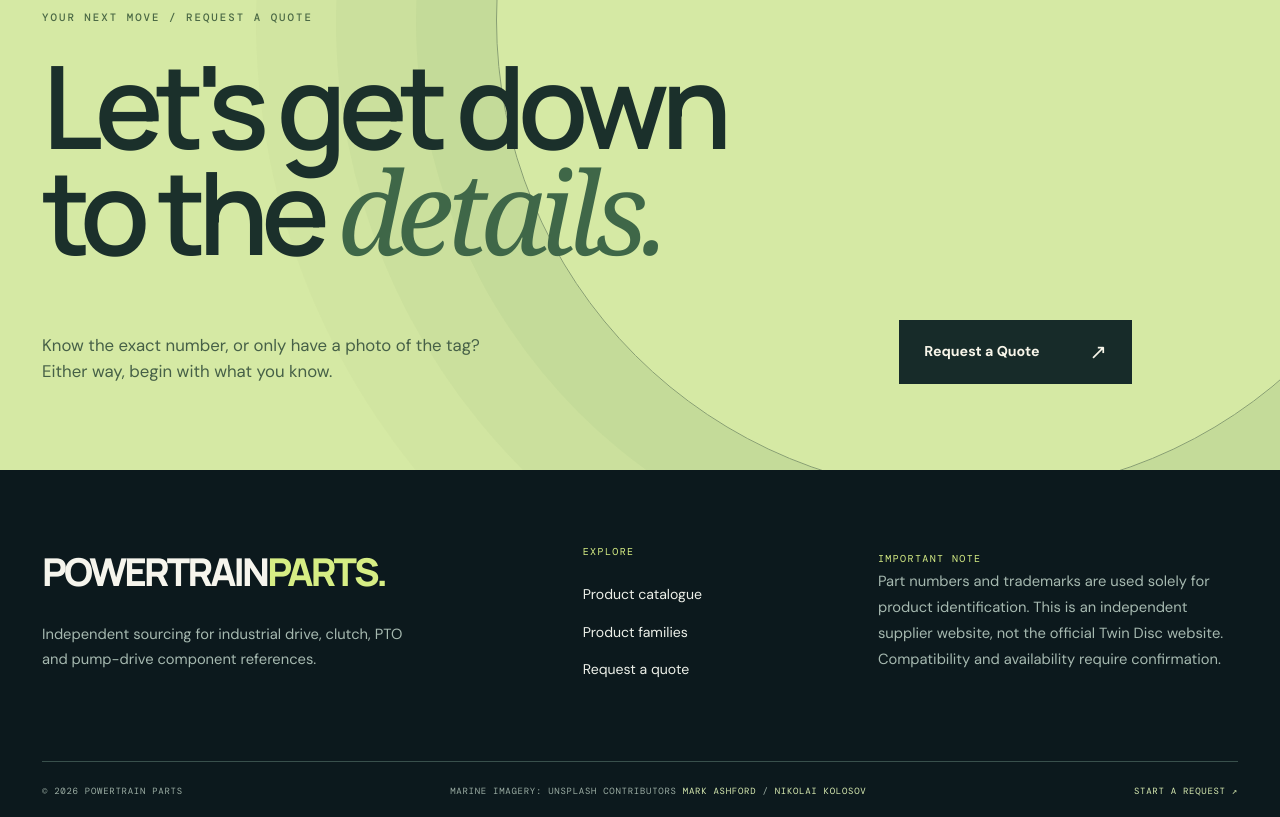
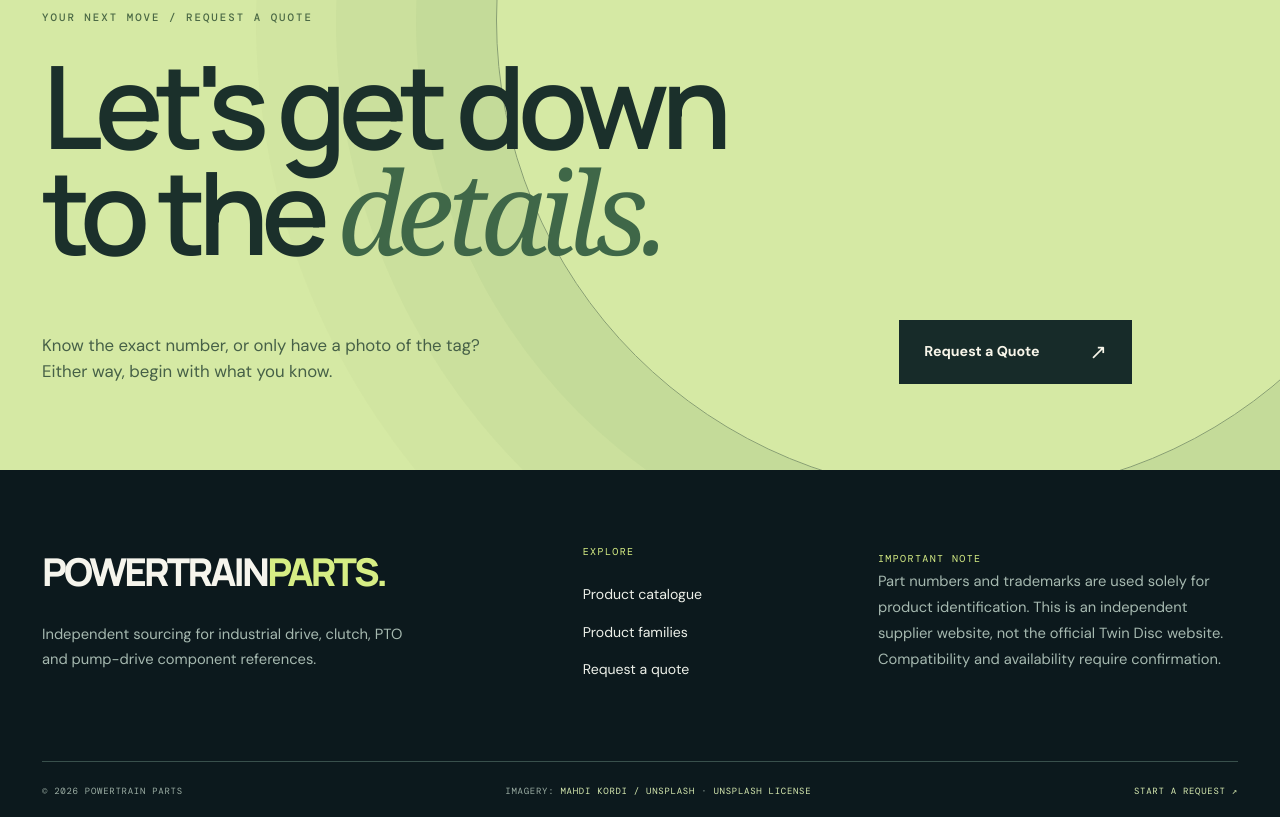
Before and after one commit to jenozu/twin-disc, an Astro site in the folder 50-Code/site/: page / in a window 1280 px wide. Shown: the part 5793-6610 px from the top of the page. Built offline with nearby package versions, Linux system fonts and the light colour scheme; Astro itself is replaced by a stand-in of ours.

```diff
--- a/50-Code/site/src/layouts/BaseLayout.astro
+++ b/50-Code/site/src/layouts/BaseLayout.astro
@@ -37,7 +37,7 @@
       </div>
     </header>
     <main id="main-content"><slot /></main>
-    <footer class="site-footer ed-footer"><div class="shell ed-footer__top"><div><a class="ed-footer__logo" href="/">POWERTRAIN<span>PARTS.</span></a><p>Independent sourcing for industrial drive, clutch, PTO and pump-drive component references.</p></div><div><span class="ed-footer__label">EXPLORE</span><a href="/products">Product catalogue</a><a href="/#families">Product families</a><a href="/rfq">Request a quote</a></div><div><span class="ed-footer__label">IMPORTANT NOTE</span><p>Part numbers and trademarks are used solely for product identification. This is an independent supplier website, not the official Twin Disc website. Compatibility and availability require confirmation.</p></div></div><div class="shell ed-footer__bottom"><span>© {new Date().getFullYear()} POWERTRAIN PARTS</span><span>MARINE IMAGERY: UNSPLASH CONTRIBUTORS <a href="https://unsplash.com/@ashforma">MARK ASHFORD</a> / <a href="https://unsplash.com/@nikolaikolosov">NIKOLAI KOLOSOV</a></span><a href="/rfq">START A REQUEST ↗</a></div></footer>
+    <footer class="site-footer ed-footer"><div class="shell ed-footer__top"><div><a class="ed-footer__logo" href="/">POWERTRAIN<span>PARTS.</span></a><p>Independent sourcing for industrial drive, clutch, PTO and pump-drive component references.</p></div><div><span class="ed-footer__label">EXPLORE</span><a href="/products">Product catalogue</a><a href="/#families">Product families</a><a href="/rfq">Request a quote</a></div><div><span class="ed-footer__label">IMPORTANT NOTE</span><p>Part numbers and trademarks are used solely for product identification. This is an independent supplier website, not the official Twin Disc website. Compatibility and availability require confirmation.</p></div></div><div class="shell ed-footer__bottom"><span>© {new Date().getFullYear()} POWERTRAIN PARTS</span><span>IMAGERY: <a href="https://unsplash.com/photos/a-large-cargo-ship-in-the-middle-of-the-ocean-UQjM23lDGB0">MAHDI KORDI / UNSPLASH</a> · <a href="https://unsplash.com/license">UNSPLASH LICENSE</a></span><a href="/rfq">START A REQUEST ↗</a></div></footer>
     {!onRfq && <a class="ed-mobile-rfq" href="/rfq">Request a Quote <span aria-hidden="true">↗</span></a>}
     <script>import "../scripts/experience";</script>
   </body>
```
